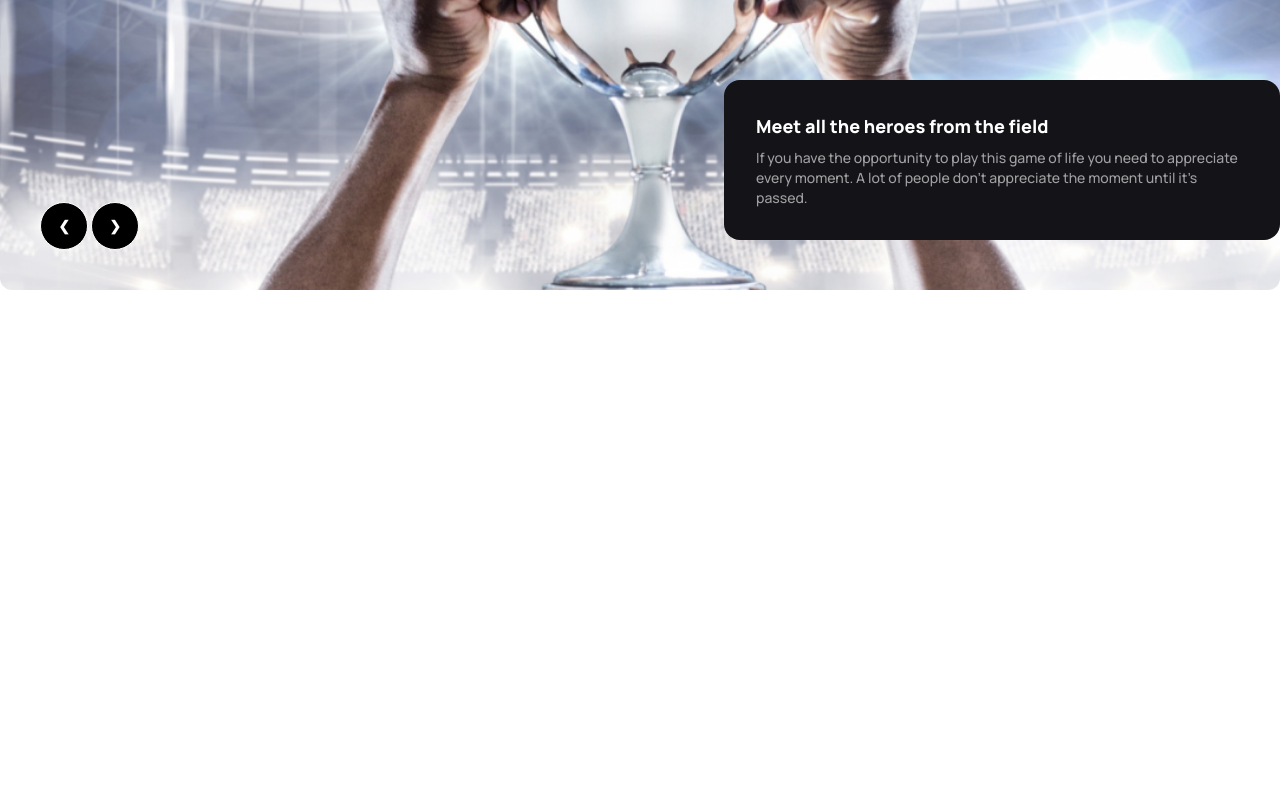
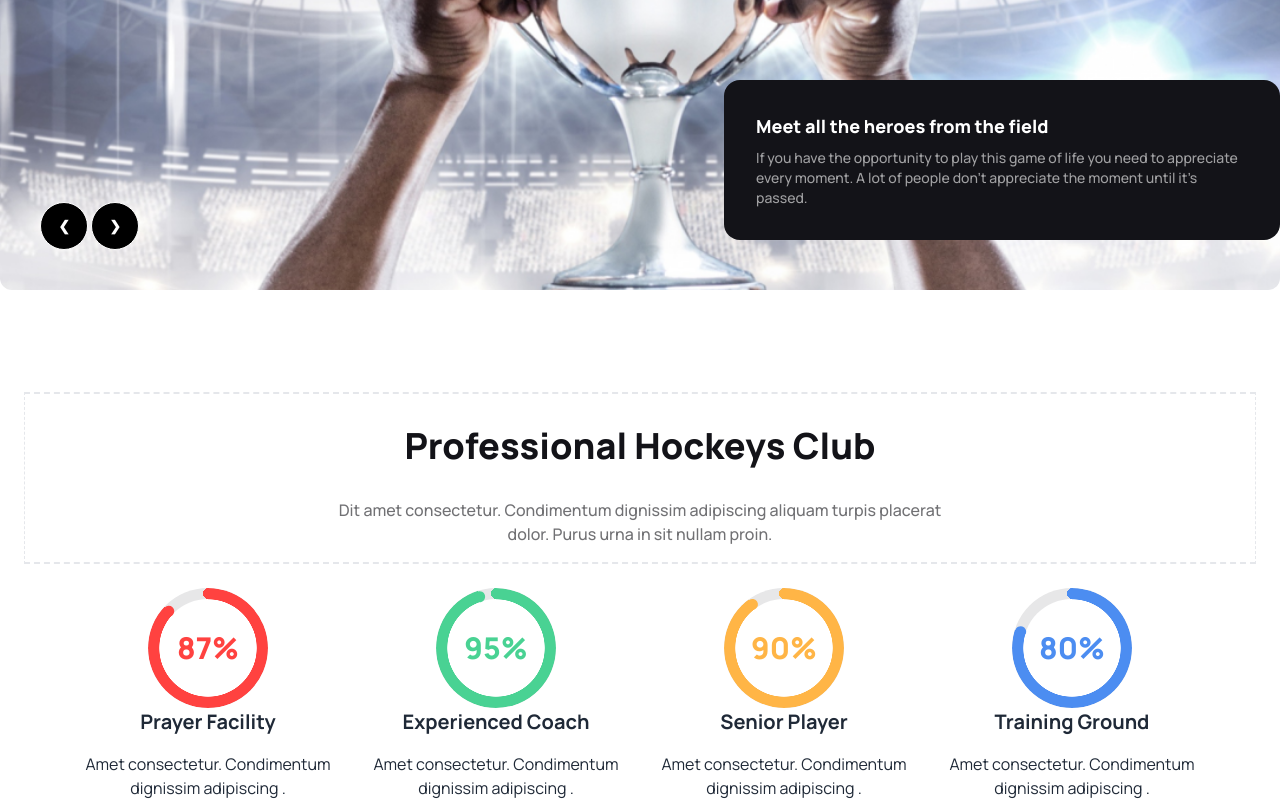
Before and after one commit to tipu236535/B9A3-Hockeys, a plain HTML site: page index.html in a window 1280 px wide. Shown: the part 560-1360 px from the top of the page. Before the commit the page ends 952 px from the top, so only its background shows below. Drawn offline with nearby package versions, Linux system fonts and the light colour scheme.

Commit message:
added Professional Hockeys Club

```diff
--- a/index.html
+++ b/index.html
@@ -22,6 +22,7 @@
                         'templed-paragraph': '#ffffff99',
                         'bg-templed-title': '#131318',
                         'btn-primary': '#FF4240',
+                        'professional-description-color': '#13131899',
                     }
                 }
             }
@@ -33,6 +34,7 @@
         }
     </style>
 </head>
+
 <body class="font-manrope  ">
     <header>
         <!-- navbar -->
@@ -49,7 +51,7 @@
                         </div>
                         <ul tabindex="0"
                             class="menu menu-sm dropdown-content mt-3 z-[1] p-2 shadow bg-base-100 rounded-box text-base w-52">
-                            <li  class="text-btn-primary"><a>Home</a></li>
+                            <li class="text-btn-primary"><a>Home</a></li>
                             <li><a>About</a></li>
                             <li><a>Pages</a></li>
                             <li><a>Blog</a></li>
@@ -99,14 +101,69 @@
                 <div
                     class="card lg:w-[556px] w-[full] md:w-[60%] mx-5 bg-bg-templed-title lg:absolute md:absolute md:bottom-[25%] md:right-[12%] lg:z-10 lg:left-[55%] lg:bottom-[0%]">
                     <div class="card-body p-4 lg:p-8 text-[var(--grey)] ">
-          <h2 class="card-title font-extrabold text-white  text-lg">Meet all the heroes from the field</h2>
-          <p class="font-medium text-sm tex text-templed-paragraph">If you have the opportunity to play this game of life you need to appreciate every moment. A lot of people don't appreciate the moment until it's passed. </p>
+                        <h2 class="card-title font-extrabold text-white  text-lg">Meet all the heroes from the field
+                        </h2>
+                        <p class="font-medium text-sm tex text-templed-paragraph">If you have the opportunity to play
+                            this game of life you need to appreciate every moment. A lot of people don't appreciate the
+                            moment until it's passed. </p>
                     </div>
                 </div>
             </div>
+    </header>
+    <!-- main section start -->
+    <main>
+        <!-- Professional Hockeys Club section -->
+        <section class="container mx-auto">
+            <div class="border border-dashed border-y-2 text-center mx-6 mb-6 lg:12">
+                <h1 class="text-4xl font-extrabold text-bg-templed-title lg:mb-6 lg:mt-8 mt-6 mb-4">Professional Hockeys
+                    Club</h1>
+                <p
+                    class="lg:[600px] text-professional-description-color lg:text-base font-medium text-xs lg:mt-8 mt-6 mb-4 lg:mx-auto ">
+                    Dit amet consectetur. Condimentum dignissim adipiscing aliquam turpis placerat <br>dolor. Purus urna
+                    in sit nullam proin. </p>
+            </div>
+            <!-- presentness way -->
+            <div class="flex flex-col lg:flex-row justify-center gap-8 mx-5">
 
-    </header>
-    <main>
+
+                <div class="lg:w-64 text-center">
+                    <div class="text-[#FF4240] radial-progress relative bg-[#E7E7E8] text-primary text-3xl font-extrabold"
+                        style="--value:87; --size:120px; --thickness: 11px;" role="progressbar"><span
+                            class="w-[98px] h-[98px] flex items-center justify-center bg-white rounded-full text-dark3">87%</span>
+                    </div>
+                    <h3 class="text-xl font-semibold  mb-4">Prayer Facility</h3>
+                    <p class="lg:text-base text-base font-normal w-60 lg:w-full mx-auto">Amet consectetur. Condimentum
+                        dignissim adipiscing .</p>
+                </div>
+                <div class="lg:w-64 text-center">
+                    <div class="text-[#49D293] radial-progress relative bg-[#E7E7E8] text-primary text-3xl font-extrabold"
+                        style="--value:95; --size:120px; --thickness: 11px;" role="progressbar"><span
+                            class="w-[98px] h-[98px] flex items-center justify-center bg-white rounded-full text-dark3">95%</span>
+                    </div>
+                    <h3 class="text-xl font-semibold  mb-4">Experienced Coach</h3>
+                    <p class="lg:text-base text-base font-normal w-60 lg:w-full mx-auto">Amet consectetur. Condimentum
+                        dignissim adipiscing .</p>
+                </div>
+                <div class="lg:w-64 text-center">
+                    <div class="text-[#FFB546] radial-progress relative bg-[#E7E7E8] text-primary text-3xl font-extrabold"
+                        style="--value:90; --size:120px; --thickness: 11px;" role="progressbar"><span
+                            class="w-[98px] h-[98px] flex items-center justify-center bg-white rounded-full text-dark3">90%</span>
+                    </div>
+                    <h3 class="text-xl font-semibold  mb-4">Senior Player</h3>
+                    <p class="lg:text-base text-base font-normal w-60 lg:w-full mx-auto">Amet consectetur. Condimentum
+                        dignissim adipiscing .</p>
+                </div>
+                <div class="lg:w-64 text-center">
+                    <div class="text-[#4C8DF1] radial-progress relative bg-[#E7E7E8] text-primary text-3xl font-extrabold"
+                        style="--value:80; --size:120px; --thickness: 11px;" role="progressbar"><span
+                            class="w-[98px] h-[98px] flex items-center justify-center bg-white rounded-full text-dark3">80%</span>
+                    </div>
+                    <h3 class="text-xl font-semibold  mb-4">Training Ground</h3>
+                    <p class="lg:text-base text-base font-normal w-60 lg:w-full mx-auto">Amet consectetur. Condimentum
+                        dignissim adipiscing .</p>
+                </div>
+            </div>
+        </section>
 
     </main>
     <footer>
```
Lines whose indentation alone changed are shown as unchanged.
